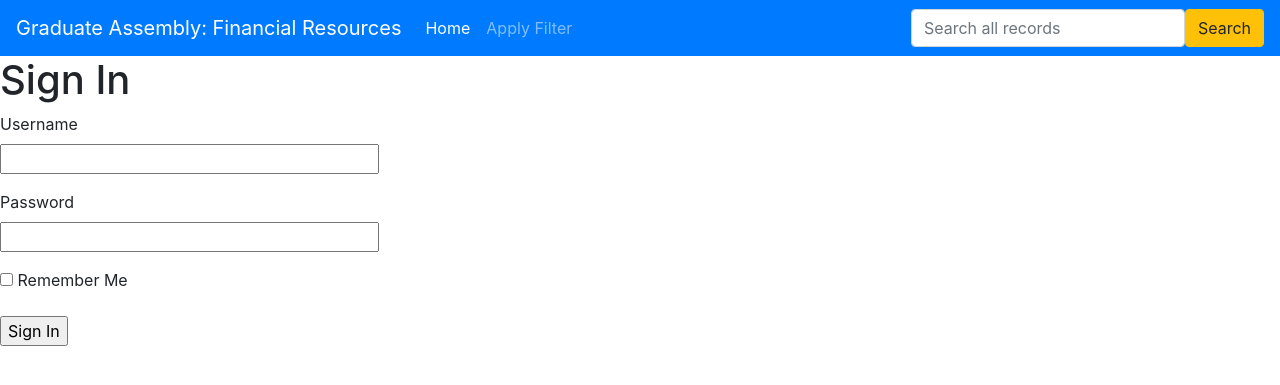
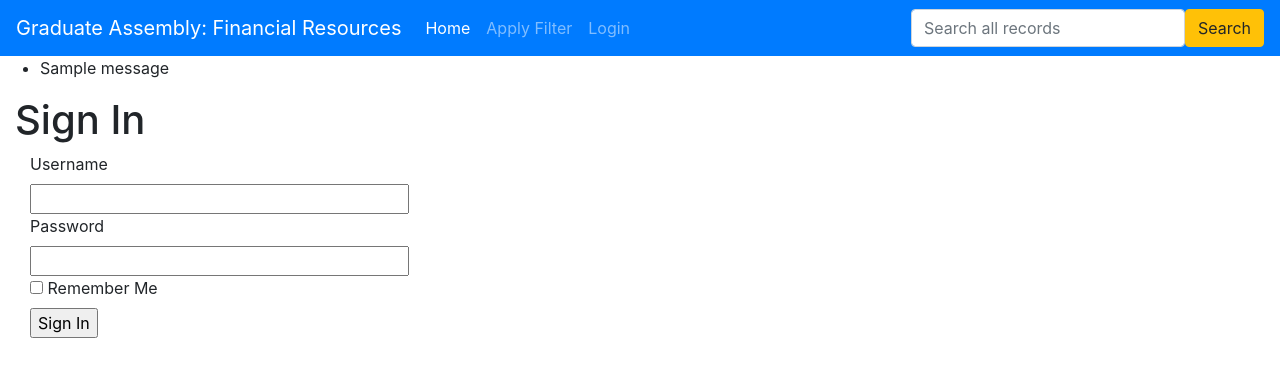
Before and after one commit to mhsiron/GA_FundingResources, a Flask app: page /login in a window 1280 px wide. Shown: the top 385 px of the page. Run offline with Flask 2, Linux system fonts and the light colour scheme; tables that the repository leaves empty hold one stand-in row (values such as "Sample post"); one stand-in notice (Sample message) is shown; some libraries are stand-ins or nearby versions.

Commit message:
- moved and refactored files around - implemented login

```diff
--- a/app.py
+++ b/app/routes.py
@@ -1,19 +1,18 @@
-from flask import Flask, render_template, request, flash, redirect
+
+from flask import render_template, flash, redirect, url_for, request
+from flask_login import login_user, logout_user, current_user, login_required
+from werkzeug.urls import url_parse
+from app import app, db
+from app.form import LoginForm
 import pandas as pd
 import datetime
 from config import Config
-from data.form import LoginForm
 from flask_sqlalchemy import SQLAlchemy
+from app.structures import FundingResources
+from app.models import User
 
 
-
-app = Flask(__name__)
-app.config.from_object(Config)
-db = SQLAlchemy(app)
-
-
-
-### Load data:
+### Load init data:
 df = pd.read_csv("data/funding_opt.csv", names = ['name', 'source', 'URL', 'deadline', 'description',
        'criteria', 'ammount', 'restrictions', 'timeline', 'point_of_contact',
        'ga_contact', 'keywords','main_cat'])
@@ -21,8 +20,8 @@ df = df.fillna(False)
 df = df.replace('\n','', regex=True)
 
 ### Load data into data structure
-from data.models import FundingResource, FundingResources
 fd = FundingResources(df)
+
 
 @app.route('/')
 @app.route('/resources')
@@ -66,15 +65,31 @@ def applyfilter():
 
 @app.route('/login', methods=['GET', 'POST'])
 def login():
+    if current_user.is_authenticated:
+        return redirect(url_for('index'))
     form = LoginForm()
     if form.validate_on_submit():
-        flash('Login requested for user {}, remember_me={}'.format(
-            form.username.data, form.remember_me.data))
-        return redirect('/')
+        user = User.query.filter_by(username=form.username.data).first()
+        if user is None or not user.check_password(form.password.data):
+            print("u not in data")
+            flash('Invalid username or password')
+            return redirect(url_for('login'))
+        login_user(user, remember=form.remember_me.data)
+        return redirect(url_for('index'))
     return render_template('login.html', title='Sign In', form=form)
 
+@app.route('/logout')
+def logout():
+    logout_user()
+    return redirect(url_for('index'))
 
 
+db.create_all()
+#create sample admin user:
+u = User(username='admin', email='admin@example.com')
+u.set_password('mypassword')
 
+db.session.add(u)
+db.session.commit()
 
 app.run(debug=True)
--- a/templates/base.html
+++ b/app/templates/base.html
@@ -24,6 +24,15 @@
         <li class="nav-item">
           <a class="nav-link" href="{{ url_for('welcome') }}">Apply Filter</a>
         </li>
+        {% if current_user.is_anonymous %}
+        <li class="nav-item">
+          <a class="nav-link" href="{{ url_for('login') }}">Login</a>
+        </li>
+        {% else %}
+        <li class="nav-item">
+          <a class="nav-link" href="{{ url_for('logout') }}">Logout</a>
+        </li>
+        {% endif %}
       </ul>
       <form class="form-inline my-2 my-lg-0" action="/keyword">
         <input class="form-control" type="search" name="value" id="value" placeholder="Search all records" aria-label="Search">
@@ -33,6 +42,16 @@
     </div>
   </div>
 
+{% with messages = get_flashed_messages() %}
+        {% if messages %}
+        <ul>
+            {% for message in messages %}
+            <li>{{ message }}</li>
+            {% endfor %}
+        </ul>
+        {% endif %}
+{% endwith %}
+
 {% endblock %}
 
 {% block content %}
--- a/templates/login.html
+++ b/app/templates/login.html
@@ -1,24 +1,27 @@
 {% extends "base.html" %}
 
+
 {% block content %}
+<div class="form-group col-sm-3">
     <h1>Sign In</h1>
-    <form action="" method="post" novalidate>
+    <form action="" class="form-horizontal" method="post" novalidate>
         {{ form.hidden_tag() }}
-        <p>
+        <div class="control-label col-sm-3">
             {{ form.username.label }}<br>
             {{ form.username(size=32) }}<br>
             {% for error in form.username.errors %}
             <span style="color: red;">[{{ error }}]</span>
             {% endfor %}
-        </p>
-        <p>
+        </div>
+        <div class="control-label col-sm-3">
             {{ form.password.label }}<br>
             {{ form.password(size=32) }}<br>
             {% for error in form.password.errors %}
             <span style="color: red;">[{{ error }}]</span>
             {% endfor %}
-        </p>
-        <p>{{ form.remember_me() }} {{ form.remember_me.label }}</p>
-        <p>{{ form.submit() }}</p>
+        </div>
+        <div class="col-sm-9">{{ form.remember_me() }} {{ form.remember_me.label }}</div>
+        <div  class="col-sm-9">{{ form.submit() }}</div>
     </form>
+</div>
 {% endblock %}
```
Also changed, not shown: app/__init__.py (added, +12 -0 lines), app/models.py (added, +25 -0 lines), app/structures.py (renamed from data/models.py, +2 -13 lines), app/form.py (renamed from data/form.py), app/static/css/c_datatable.css (renamed from static/css/c_datatable.css), app/templates/home.html (renamed from templates/home.html), app/templates/resources.html (renamed from templates/resources.html), app/templates/welcome.html (renamed from templates/welcome.html).
